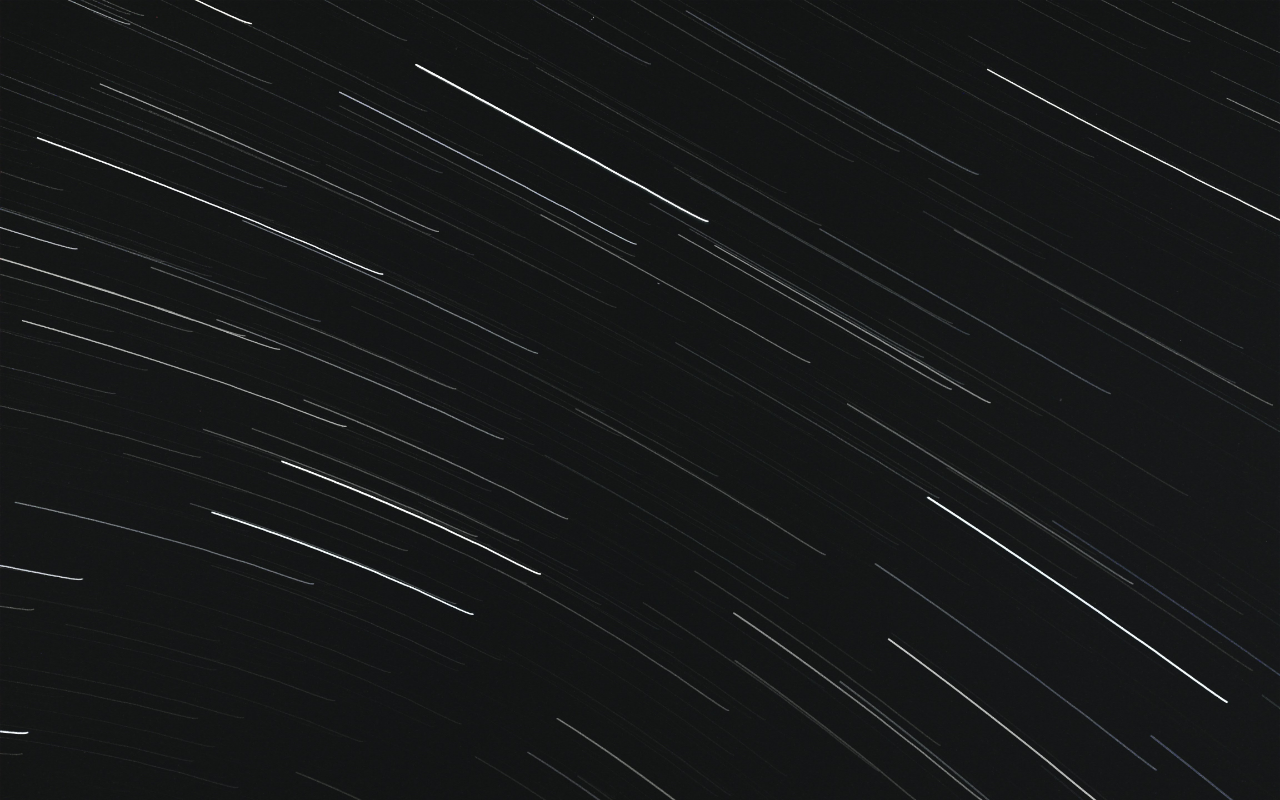
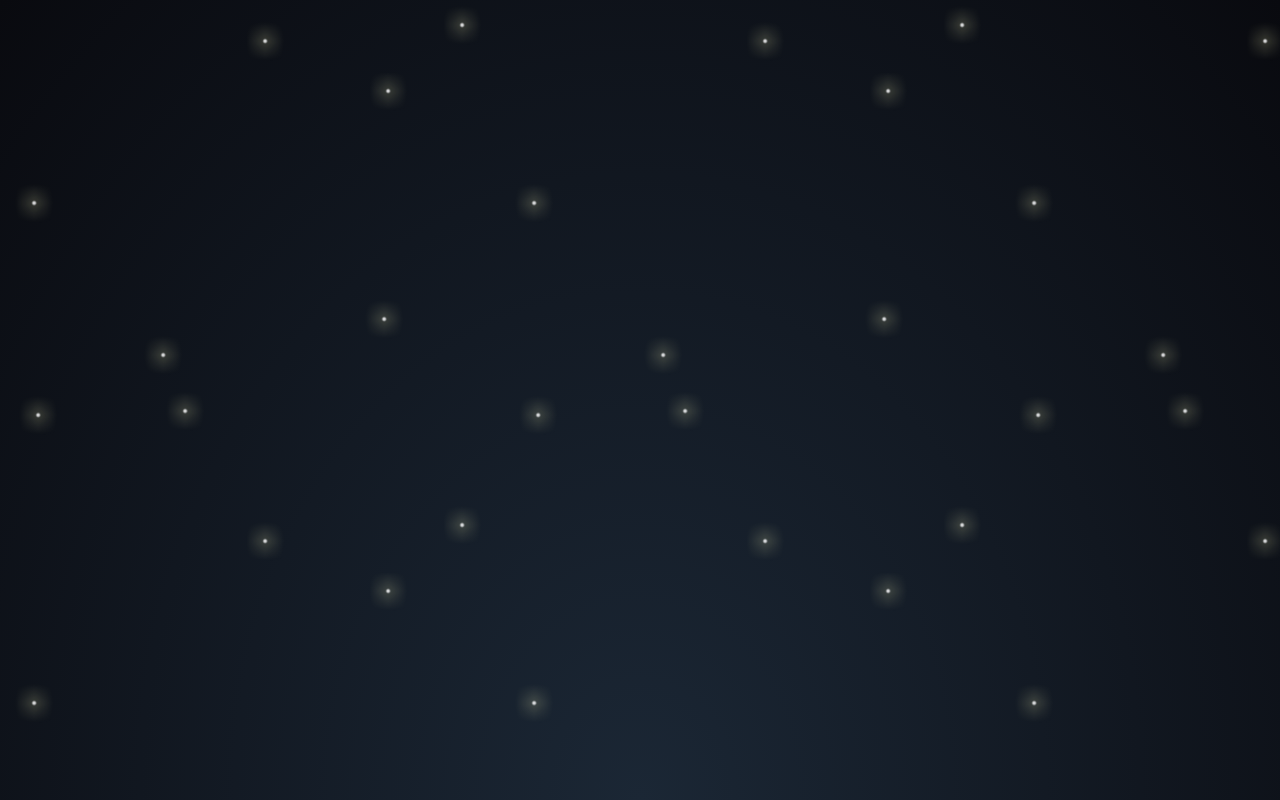
Before and after one commit to SinghDilraj/DilrajSingh.tk, a plain HTML site: page index.html in a window 1280 px wide. Drawn offline with nearby package versions, Linux system fonts and the light colour scheme.

Commit message:
changed background and added star animation

```diff
--- a/css/style.css
+++ b/css/style.css
@@ -1,4 +1,29 @@
-body{
-    background-image: url("../images/background.jpg");
-    background-size: cover;
+* {
+    margin: 0;
+    padding: 0;
 }
+
+html {
+    height: 100%;
+    background: radial-gradient(ellipse at bottom, #1B2735 0%, #090A0F 100%);
+    overflow: hidden;
+}
+
+@keyframes star-background {
+	from {
+		left: 0;
+		top: 0;
+	}
+	to {
+		left: -10000px;
+		top: -2000px;
+	}
+}
+
+#foreground {
+	background: url(../images/foreground.png) repeat 35% 35%;
+	position: absolute;
+	top: 0; left: 0; right: 0; bottom: 0;
+	z-index: 300;
+    animation: star-background 200s linear infinite;
+}
--- a/index.html
+++ b/index.html
@@ -10,6 +10,13 @@
     <title>Dilraj Singh</title>
 </head>
 <body>
+    <!-- For Background Animation -->
+    <div id="foreground"></div>
+
+
+
+
+
 
     <!-- Bootstrap JS -->
     <script src="https://cdn.jsdelivr.net/npm/bootstrap@5.0.2/dist/js/bootstrap.bundle.min.js" integrity="sha384-MrcW6ZMFYlzcLA8Nl+NtUVF0sA7MsXsP1UyJoMp4YLEuNSfAP+JcXn/tWtIaxVXM" crossorigin="anonymous"></script>
```
Also changed, not shown: images/background.jpg (deleted), images/foreground.png (added).
